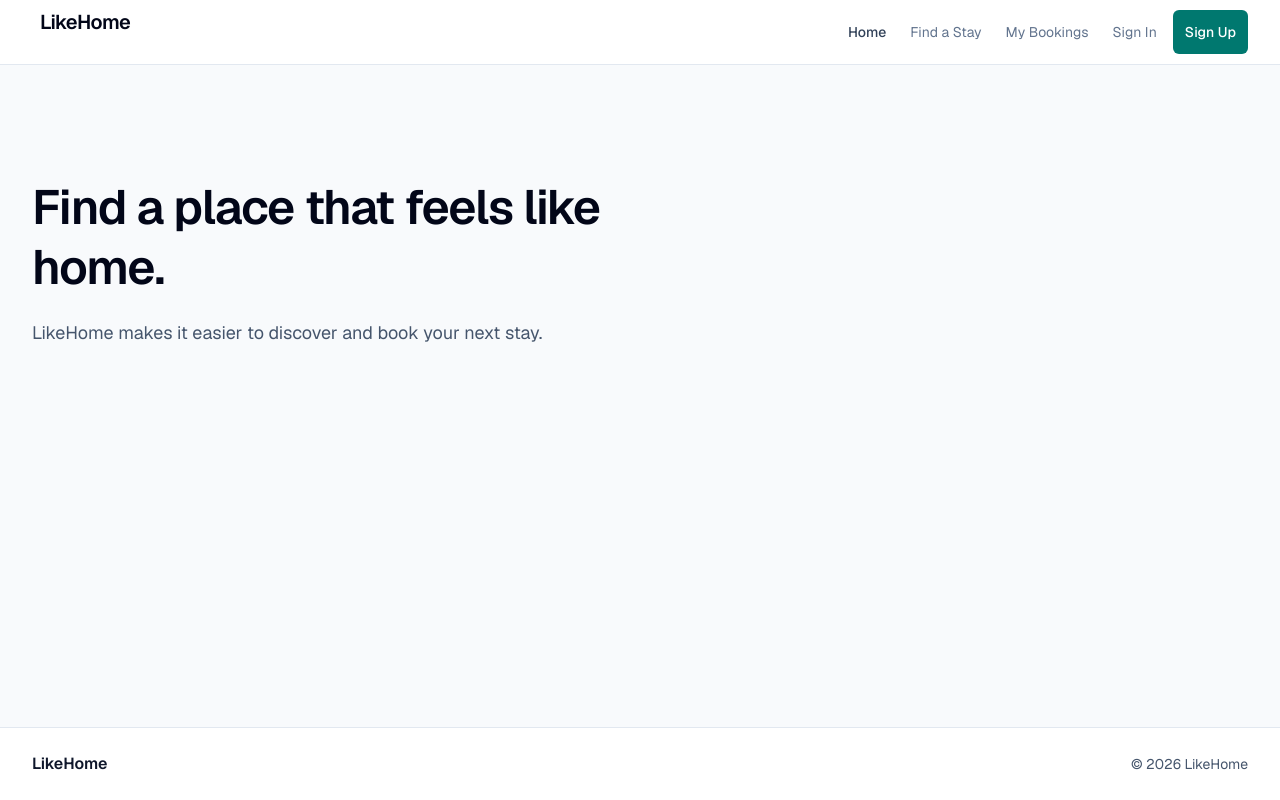
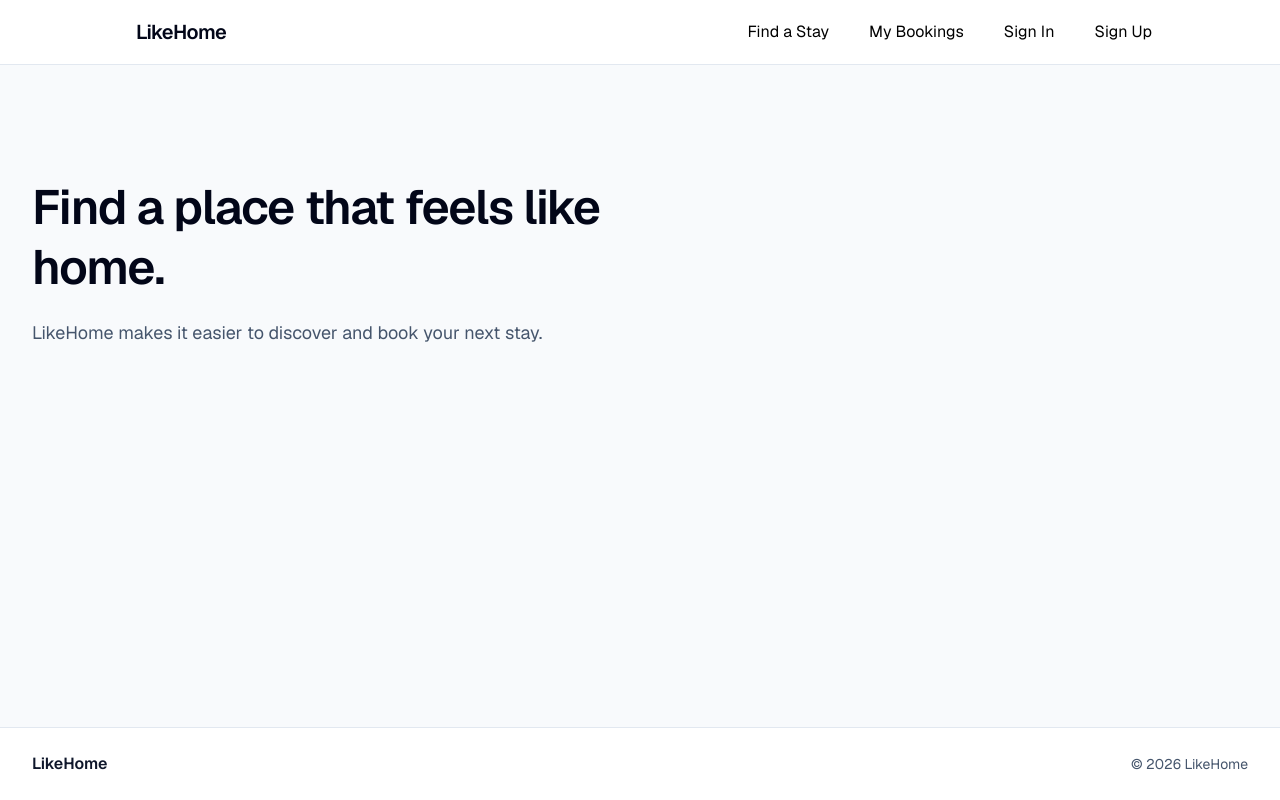
Before and after one commit to github210878/FA26CMPE165-LikeHomeProj, a Next.js app in the folder frontend/likehome/: page / in a window 1280 px wide. Built offline with nearby package versions, Linux system fonts and the light colour scheme.

Commit message:
Responsive layout, made header support mobile and connected web links

```diff
--- a/frontend/likehome/app/layout.tsx
+++ b/frontend/likehome/app/layout.tsx
@@ -1,8 +1,9 @@
 import type { Metadata } from "next";
 import { Geist, Geist_Mono } from "next/font/google";
 import SiteFooter from "@/components/SiteFooter";
-import SiteHeader from "@/components/SiteHeader";
+import SiteHeader from "@/components/Header/ResponsiveHeader";
 import "./globals.css";
+import ResponsiveHeader from "@/components/Header/ResponsiveHeader";
 
 const geistSans = Geist({
   variable: "--font-geist-sans",
@@ -34,7 +35,7 @@ export default function RootLayout({ children }: LayoutProps<"/">) {
             Skip to main content
           </a>
 
-          <SiteHeader />
+          <ResponsiveHeader />
 
           <main id="main-content" tabIndex={-1} className="min-w-0 flex-1">
             {children}
--- /dev/null
+++ b/frontend/likehome/components/Header/MobileHeader.tsx
@@ -0,0 +1,38 @@
+import Link from "next/link";
+import { navLinks } from "@/constants/constant";
+import React from "react";
+import { CgClose } from "react-icons/cg";
+
+type things = {
+  showHead: boolean;
+  closeHead: () => void;
+}
+
+const MobileHeader = ({ closeHead, showHead }: things) => {
+  const headOpen = showHead ? "translate-x-0" : "translate-x-[-100%]";
+  return (
+    <div>
+      {/**Overlay */}
+      <div className={`fixed ${headOpen} inset-0 transform transition-all duration-500 z-[1002] bg-black opacity-70 w-full h-screen`}></div>
+      {/**Nav Links */}
+      <div className={`text-white ${headOpen} fixed justify-center flex flex-col h-full tranform transition-all duration-500 delay-300 w-[80%] sm:w-[60%] bg-teal-500 space-y-6 z-[1050]`}>
+        {navLinks.map((link) => {
+          return (
+            <Link
+              href={link.url}
+              key={link.id}
+            >
+              <p className="text-white w-fit text-[20px] ml-12 border-b-[1.5px] pb-1 border-white sm:text-[30px]">
+                {link.label}
+              </p>
+            </Link>
+          );
+        })}
+        {/**close icon */}
+        <CgClose onClick={closeHead} className="absolute top-[0.7rem] right-[1.4rem] sm:w-8 sm:h-8 w-6 h-6" />
+      </div>
+    </div>
+  );
+};
+
+export default MobileHeader;
--- /dev/null
+++ b/frontend/likehome/components/Header/ResponsiveHeader.tsx
@@ -0,0 +1,21 @@
+"use client";
+import Link from "next/link";
+import React, { useState } from "react";
+import SiteHeader from "./SiteHeader";
+import MobileHeader from "./MobileHeader";
+
+const ResponsiveHeader = () => {
+  const [showHead, setShowHead] = useState(false);
+
+  const openHeadHandler = () => setShowHead(true);
+  const closeHeadHandler = () => setShowHead(false);
+
+  return (
+    <div>
+      <SiteHeader openHead={openHeadHandler} />
+      <MobileHeader showHead = {showHead} closeHead={closeHeadHandler}/>
+    </div>
+  );
+};
+
+export default ResponsiveHeader;
--- a/frontend/likehome/components/SiteHeader.tsx
+++ b/frontend/likehome/components/Header/SiteHeader.tsx
@@ -1,16 +1,49 @@
+import { navLinks } from "@/constants/constant";
+import { link } from "fs";
 import Link from "next/link";
+import React from "react";
+import { HiBars3BottomRight } from "react-icons/hi2";
 
-export default function SiteHeader() {
+type things = {
+  openHead: () => void;
+};
+
+const SiteHeader = ({openHead}:things) => {
   return (
-    <header className="border-b border-slate-200 bg-white">
-      <div className="mx-auto flex min-h-16 w-full max-w-7xl flex-col items-stretch gap-1 px-4 py-2 sm:flex-row sm:items-center sm:justify-between sm:gap-6 sm:px-6 sm:py-0 lg:px-8">
+    //<div className="transition-all duration=200 h-[12vh] z-[100] fixed w-full">
+    <header className="flex border-b border-slate-200 bg-white">
+
+      {/*Nav Links*/} {/**lg:flex */}
+      <div className="inline-flex  mx-auto flex h-full w-[90%] xl:w-[80%] justify-between">
+
         <Link
           href="/"
-          className="inline-flex min-h-11 shrink-0 self-start items-center rounded-sm px-2 text-xl font-semibold tracking-tight text-slate-950"
+          className="inline-flex min-h-16 shrink-0 self-start items-center rounded-sm px-2 text-xl font-semibold tracking-tight text-slate-950"
         >
           LikeHome
         </Link>
 
+        {/*<input className="short-placeholder" type="search" autocomplete="off" placeholder="Home?"></input>
+        */}
+
+        <div className="hidden lg:flex items-center space-x-10">
+          {navLinks.map((link) => {
+            return (
+              <Link
+                href={link.url}
+                key={link.id}
+                className="text-black hover:text-teal-500 font-semibol transition-all duration-200"
+              >
+                <p>{link.label}</p>
+              </Link>
+            );
+          })}
+        </div>
+        {/** Burger menu */}
+        <HiBars3BottomRight onClick={openHead} className="lg:hidden w-8 h-auto cursor-pointer text-black" />
+
+
+        {/*
         <nav aria-label="Primary navigation" className="w-full min-w-0 sm:w-auto">
           <ul className="flex flex-wrap items-center gap-x-1 text-sm sm:justify-end sm:gap-x-2">
             <li>
@@ -45,8 +78,9 @@ export default function SiteHeader() {
               </Link>
             </li>
           </ul>
-        </nav>
+        </nav>*/}
       </div>
-    </header>
+    </header >
   );
 }
+export default SiteHeader;
--- /dev/null
+++ b/frontend/likehome/constants/constant.ts
@@ -0,0 +1,22 @@
+export const navLinks = [
+    {
+            id:1,
+            url:'/search',
+            label: 'Find a Stay'
+    },
+    {
+            id:2,
+            url:'/my-bookings',
+            label: 'My Bookings'
+    },
+    {
+            id:3,
+            url:'#',
+            label: 'Sign In'
+    },
+    {
+            id:4,
+            url:'/signup',
+            label: 'Sign Up'
+    },
+]
--- a/frontend/likehome/package.json
+++ b/frontend/likehome/package.json
@@ -11,7 +11,8 @@
   "dependencies": {
     "next": "16.3.4",
     "react": "19.2.8",
-    "react-dom": "19.2.8"
+    "react-dom": "19.2.8",
+    "react-icons": "^5.7.0"
   },
   "devDependencies": {
     "@tailwindcss/postcss": "^4",
```
Also changed, not shown: 1 other file (tests, documents, lock files or other folders).
